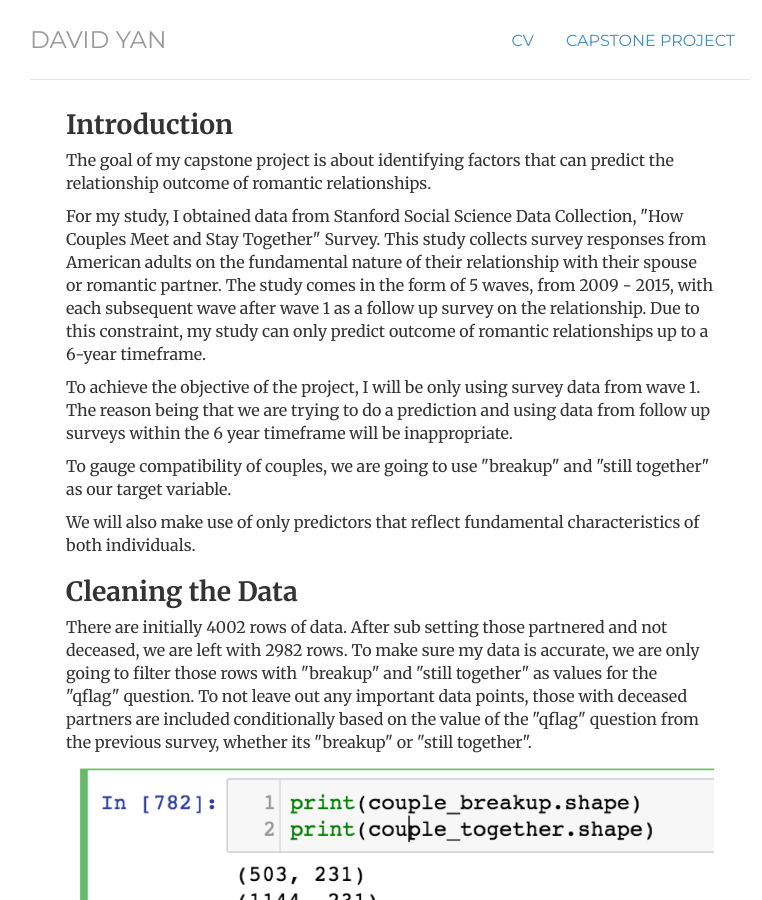
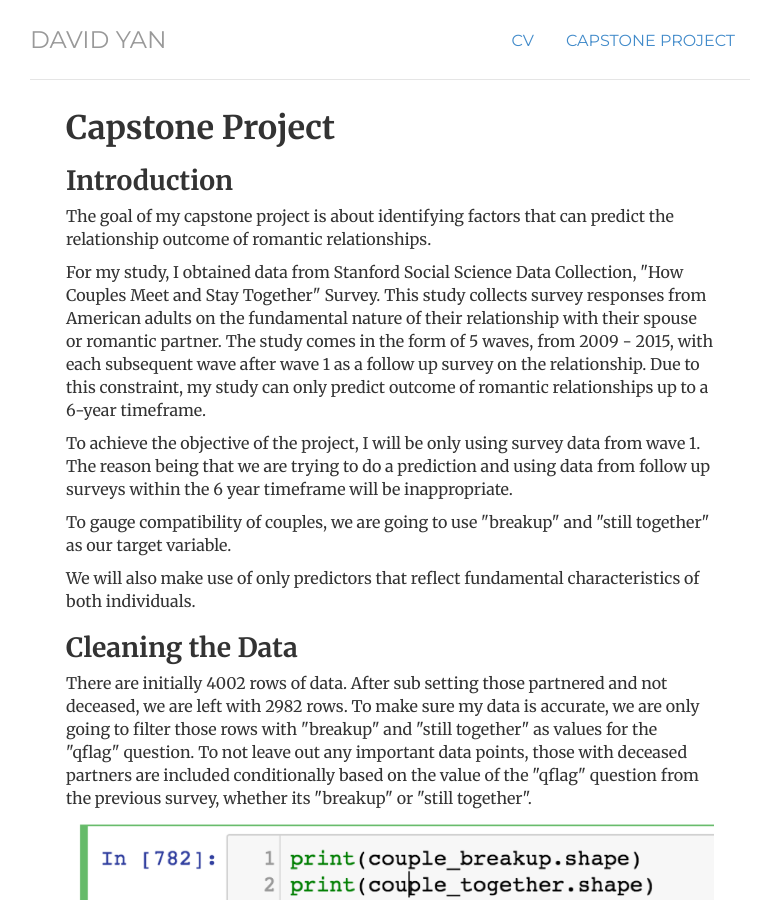
Before and after one commit to davidyan92/davidyan92.github.io, a Jekyll site: the page built from contact/index.html, in a window 1280 px wide and 900 px high. Shown: the whole window, without its empty margins (250-1012 px from the left). Built offline with Jekyll 4.4.1, drawn with Linux system fonts in a browser that asks for light colours.

Commit message:
edited index page

```diff
--- a/contact/index.html
+++ b/contact/index.html
@@ -9,6 +9,7 @@ description: Capstone Project for David Yan
 ---
 <div class="cv">
 				<div itemscope itemtype="http://data-vocabulary.org/Person">
+				<h1>Capstone Project</h1>
 				<!-- <span itemprop="name">
 				</span>	 -->
 				<h2>Introduction</h2>
```
